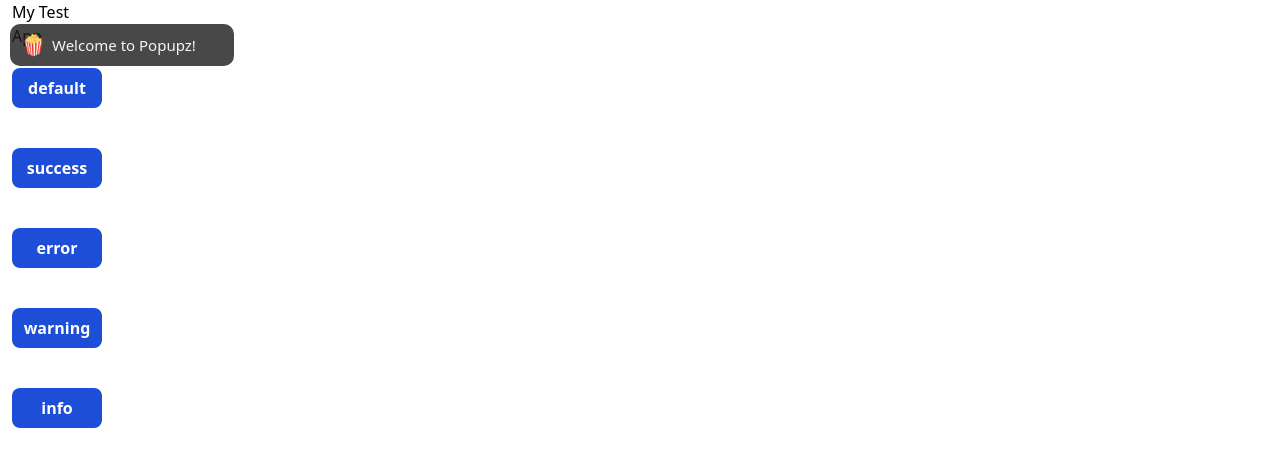
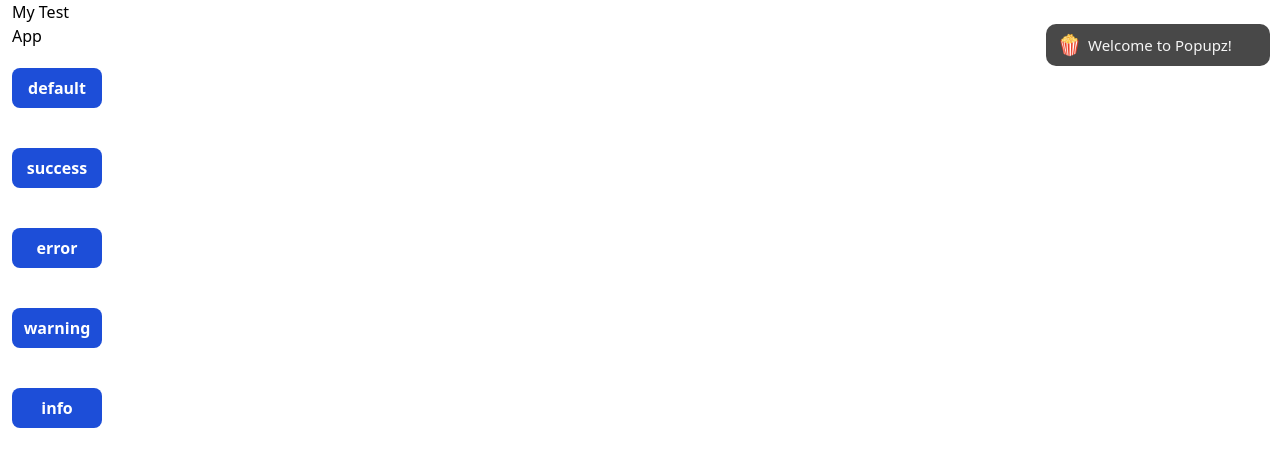
Before and after one commit to vikasipar/popupz, a React (Vite) app: page / in a window 1280 px wide. Both pictures are taken after a click on the button "default". Shown: the top 466 px of the page. Built offline with nearby package versions, Linux system fonts and the light colour scheme.

Commit message:
Fixed popz width issue

```diff
--- a/package.json
+++ b/package.json
@@ -1,6 +1,6 @@
 {
   "name": "popupz",
-  "version": "3.2.2",
+  "version": "3.2.3",
   "description": "A simple and customizable popup notification library for React applications.",
   "main": "src/index.jsx",
   "scripts": {
--- a/src/App.jsx
+++ b/src/App.jsx
@@ -3,7 +3,7 @@ import { PopzProvider, usePopz } from './index';
 
 const App = () => {
   return (
-    <PopzProvider position='tl'>
+    <PopzProvider position='tr'>
       <AppContent />
     </PopzProvider>
   );
@@ -19,7 +19,7 @@ const AppContent = () => {
     popz('light','error','', 'true');
   };
   const handleSubmit3 = () => {
-    popz('dark','warning','Notice all the errors you see in the console. This tells you there are type errors in your codebase Also notice that no index.js is created anymore', 'true');
+    popz('dark','warning','Notice all the errors you see in the console. This tells you there tice all the errors you see in the console. This tells you there are type errors in your codebase Also notice that no index.js is created anymore', 'true');
   };
   const handleSubmit4 = () => {
     popz('dark','info','', 'true');
--- a/src/Popz.jsx
+++ b/src/Popz.jsx
@@ -62,7 +62,7 @@ const Popz = ({theme, type, message, progressBar, direction}) => {
           <span className='icon' style={{color: `${color}`}}>
             {icon}
           </span>
-          <span>{message}</span>
+          <span className='message'>{message}</span>
         </div>
         {(progressBar === 'true') && <ProgressBar color={color} bgcolor={bgcolor}/>}
     </div>
--- a/src/index.css
+++ b/src/index.css
@@ -29,7 +29,7 @@
 
   .container{
     position: fixed;
-    width: 40%;
+    width: 34%;
   }
 
   @media screen and (max-width: 680px) {
@@ -79,6 +79,10 @@
     min-width: 14rem;
   }
 
+  .message{
+    text-align: justify;
+  }
+
   .icon{
     font-size: 20px;
   }
--- a/src/index.jsx
+++ b/src/index.jsx
@@ -32,7 +32,7 @@ export const PopzProvider = ({ children, position }) => {
       {popzQueue.length > 0 && (
         <div className={`container ${dir}`}>
           {popzQueue.map((pop) => (
-            <div key={pop.id} className='popzSpace'>
+            <div key={pop.id} className='popzSpace' style={{ float: (dir === 'tl' || dir === 'bl') ? 'left' : 'right' }}>
               <Popz theme={pop.theme} type={pop.type} message={pop.message} progressBar={pop.progressBar} direction={dir}/>
             </div>
           ))}
```
